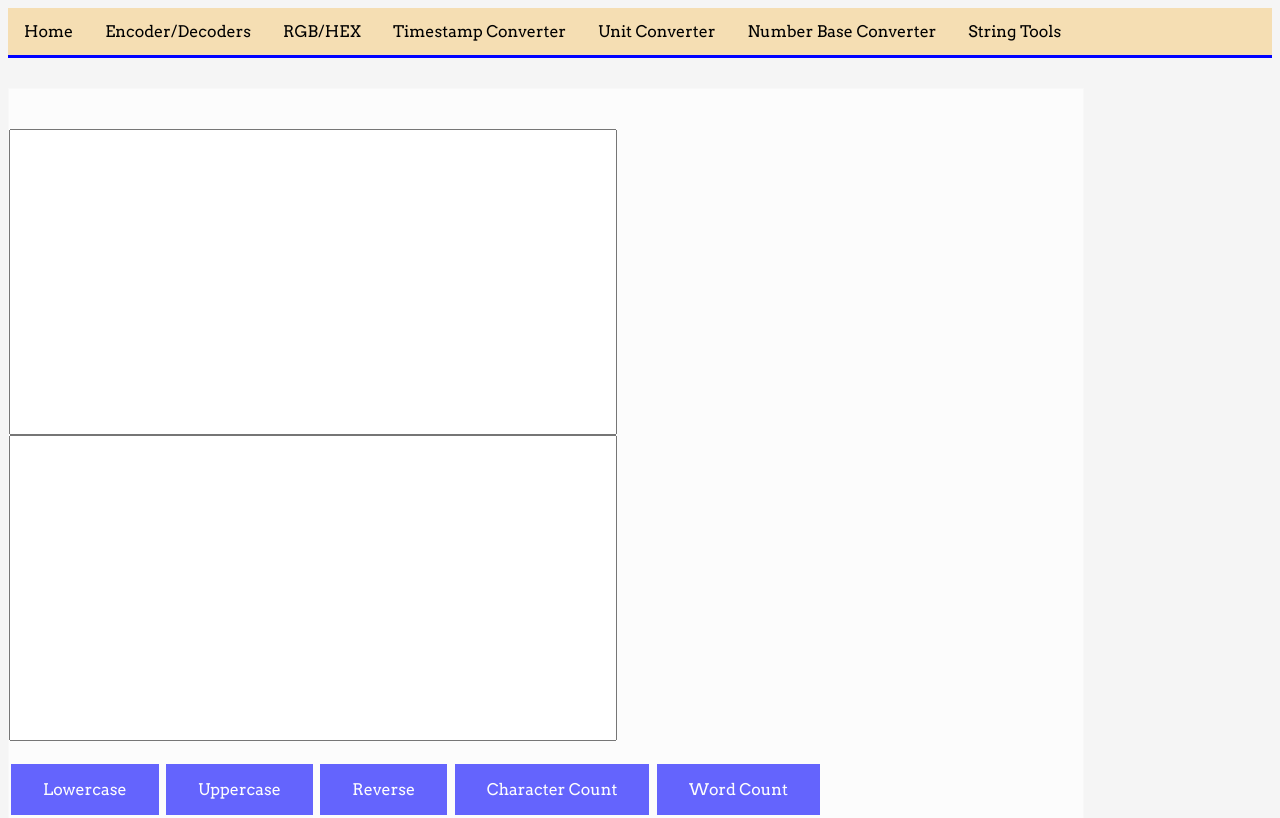
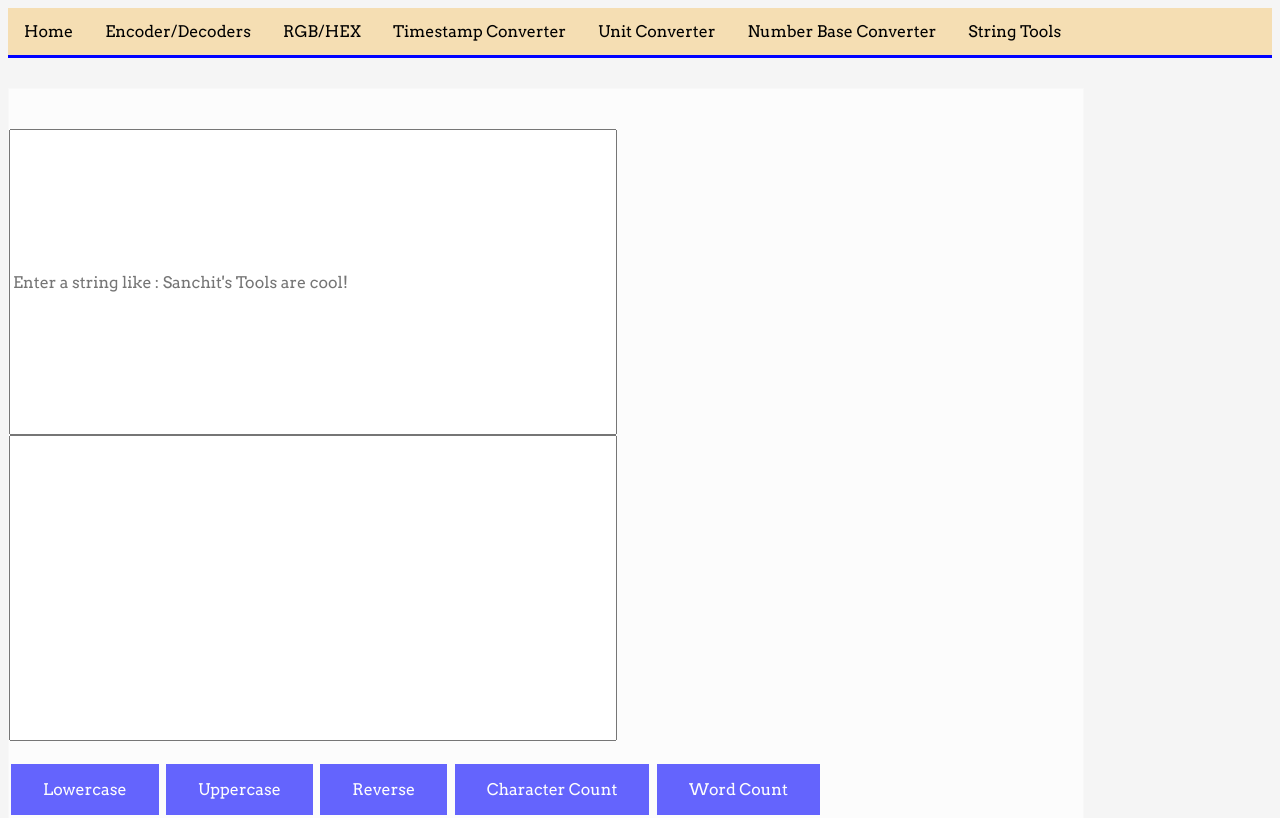
Before and after one commit to sanchit2812/WebUtility-Apps, a plain HTML site: page stringTools.html in a window 1280 px wide. Shown: the top 818 px of the page. Drawn offline with Linux system fonts and the light colour scheme.

Commit message:
string commit

```diff
--- a/stringTools.html
+++ b/stringTools.html
@@ -96,7 +96,7 @@
 <main class="container">
 
     <div class="flex-box-container-2">
-        <input type="text" id="string-input-id" class="url-input-class" >
+        <input type="text" id="string-input-id" class="url-input-class" placeholder="Enter a string like : Sanchit's Tools are cool!" ">
         <input type="text" id="string-output-id" class="url-input-class" >
     </div>
     <br>
```
